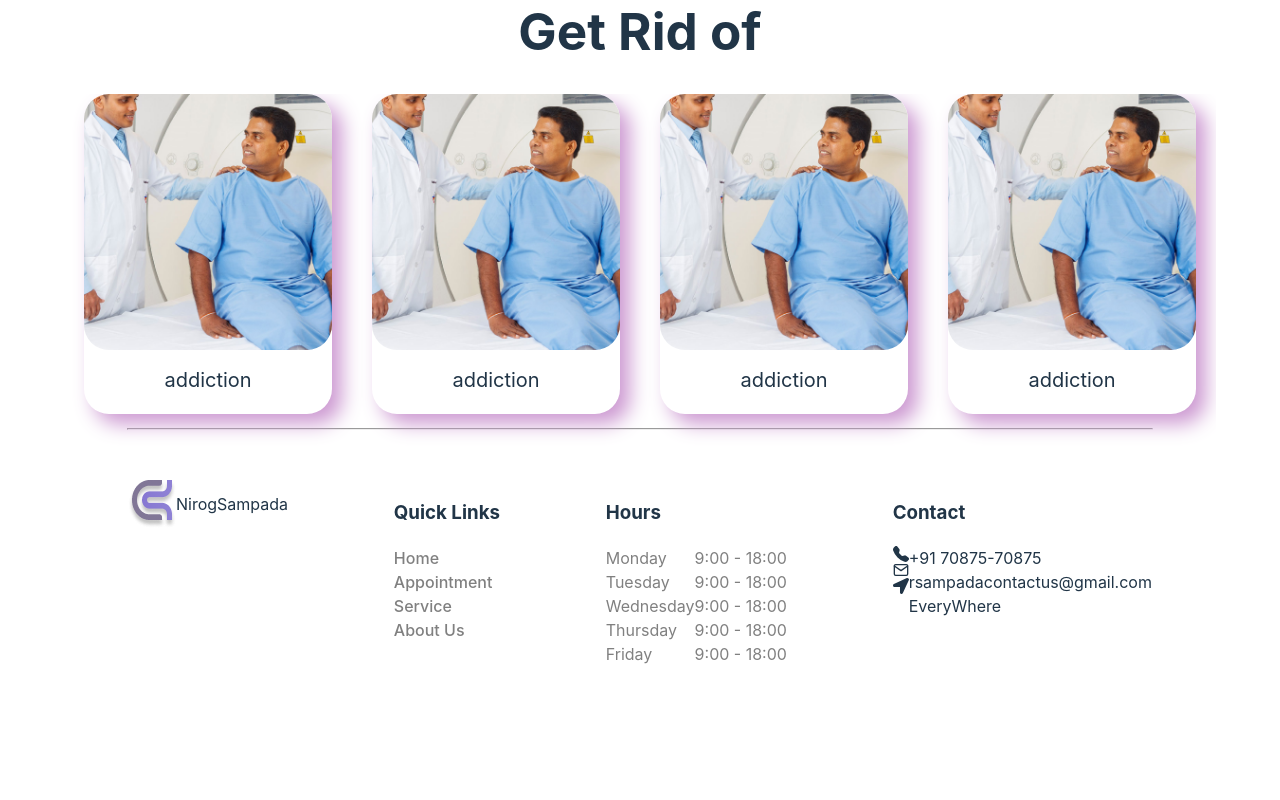
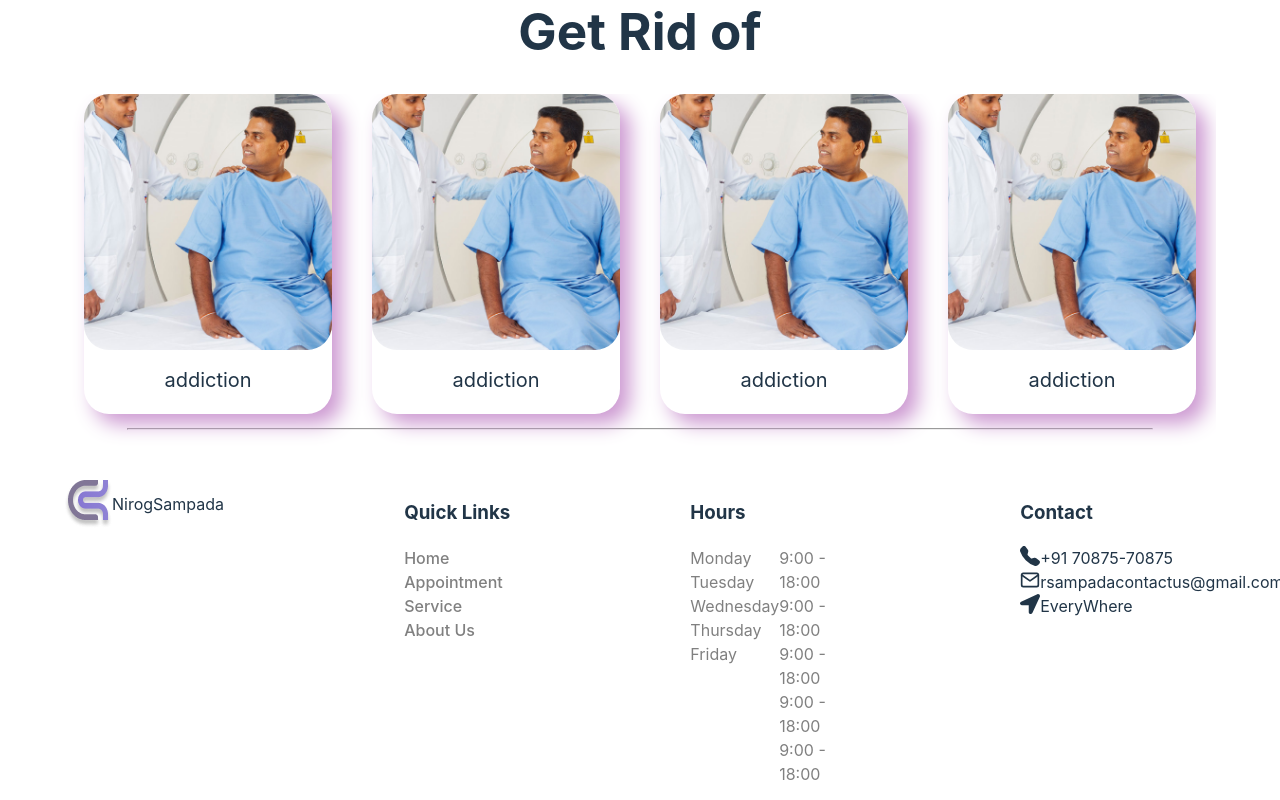
Before and after one commit to Samarjeet09/owasp, a React (Vite) app in the folder dashboard/: page / in a window 1280 px wide. Shown: the part 1351-2151 px from the top of the page. Built offline with nearby package versions, Linux system fonts and the light colour scheme.

Commit message:
Landing Page almost done

```diff
--- a/dashboard/src/LandingPage/Footer.css
+++ b/dashboard/src/LandingPage/Footer.css
@@ -11,8 +11,8 @@
     flex-direction: row;
     margin: 0px auto;
     margin-top: 50px;
-    width: 80%;
-    height: 40vh;
+    width: 90%;
+    height: 25vh;
     justify-content: space-between;
     align-items: flex-start;
 
@@ -38,10 +38,13 @@
     }
 
     & .hours {
+        width: 13%;
+
         & .timeTable {
             display: flex;
             flex-direction: row;
             color: grey;
+            justify-content: space-between;
 
             & .days {
                 display: flex;
@@ -56,6 +59,8 @@
     }
 
     & .contact {
+        width: 17%;
+
         & .contactBox {
             display: flex;
             flex-direction: row;
@@ -63,6 +68,11 @@
             & .icons {
                 display: flex;
                 flex-direction: column;
+
+                & .information {
+                    display: flex;
+                    flex-direction: row;
+                }
             }
 
             & .information {
--- a/dashboard/src/LandingPage/Footer.jsx
+++ b/dashboard/src/LandingPage/Footer.jsx
@@ -47,14 +47,18 @@ export default function Footer() {
                     <h3>Contact</h3>
                     <div className="contactBox">
                         <div className="icons">
-                            <BsFillTelephoneFill />
-                            <FiMail />
-                            <FaLocationArrow />
-                        </div>
-                        <div className="information">
-                            <span>+91 70875-70875</span>
-                            <span>rsampadacontactus@gmail.com</span>
-                            <span>EveryWhere</span>
+                            <div className="information">
+                                <BsFillTelephoneFill size={20} />
+                                +91 70875-70875
+                            </div>
+                            <div className="information">
+                                <FiMail size={20} />
+                                rsampadacontactus@gmail.com
+                            </div>
+                            <div className="information">
+                                <FaLocationArrow size={20} />
+                                EveryWhere
+                            </div>
                         </div>
                     </div>
                 </div>
--- a/dashboard/src/LandingPage/LandingPage.css
+++ b/dashboard/src/LandingPage/LandingPage.css
@@ -14,6 +14,7 @@
     display: flex;
     flex-direction: row;
     align-items: center;
+    margin-left: 50%;
 }
 
 .generalInfo {
```
